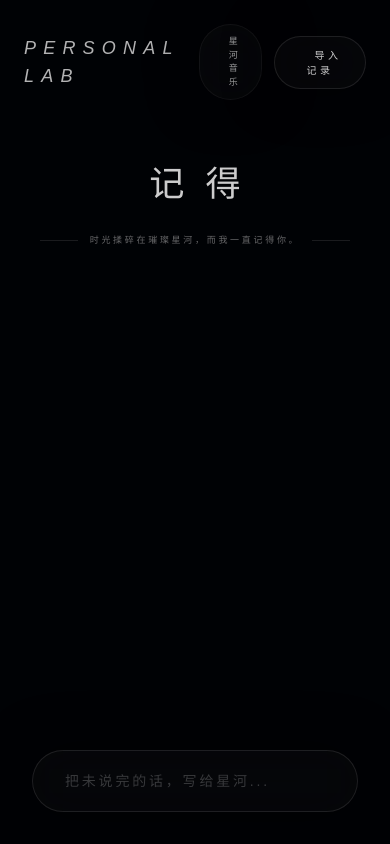
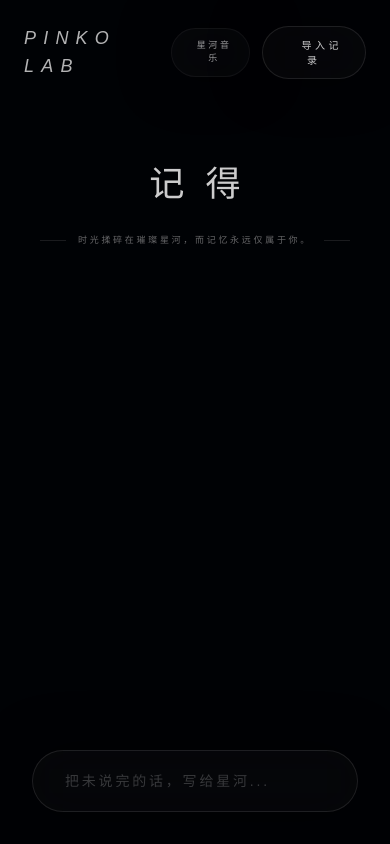
Before and after one commit to pandaxuan/leyes-shanghai-guide, a website: page index.html in a window 390 px wide. Drawn offline with nearby package versions, Linux system fonts and the light colour scheme.

Commit message:
Add files via upload

```diff
--- a/index.html
+++ b/index.html
@@ -8,7 +8,7 @@
 
     <meta name="viewport" content="width=device-width, initial-scale=1.0, maximum-scale=1.0, user-scalable=no">
 
-    <title>记得 - Personal Lab</title>
+    <title>记得 - Pinko Lab</title>
 
     <script src="https://cdn.tailwindcss.com"></script>
 
@@ -128,7 +128,7 @@
 
         <nav class="p-6 sm:p-10 flex justify-between items-center pointer-events-auto">
 
-            <h1 class="text-lg sm:text-xl font-thin tracking-[0.4em] text-white/70 uppercase italic">Personal Lab</h1>
+            <h1 class="text-lg sm:text-xl font-thin tracking-[0.4em] text-white/70 uppercase italic">Pinko Lab</h1>
 
             <div class="flex items-center gap-3 sm:gap-6">
 
@@ -173,7 +173,7 @@
 
                     <div class="h-[1px] flex-grow max-w-[40px] bg-white/10"></div>
 
-                    <p class="text-white/40 tracking-[0.4em] text-[10px] sm:text-xs uppercase mobile-subtitle">时光揉碎在璀璨星河，而我一直记得你。</p>
+                    <p class="text-white/40 tracking-[0.4em] text-[10px] sm:text-xs uppercase mobile-subtitle">时光揉碎在璀璨星河，而记忆永远仅属于你。</p>
 
                     <div class="h-[1px] flex-grow max-w-[40px] bg-white/10"></div>
 
@@ -980,7 +980,7 @@
         function showMemoryWelcome() {
             const container = document.getElementById('message-container');
             const history = document.getElementById('chat-history');
-            ["请在左上角上传你的聊天数据", "来开启星河记忆"].forEach((message, index) => {
+            ["请在左上角上传你的数据", "来开启星河记忆"].forEach((message, index) => {
                 setTimeout(() => {
                     container.insertAdjacentHTML('beforeend', `<div class="mb-10 ethereal-text"><div class="text-white/20 text-[10px] tracking-[0.4em] uppercase mb-2 center-tracking">星响</div><div class="text-white/60 font-thin text-base tracking-[0.1em] italic mobile-text">${message}</div></div>`);
                     history.scrollTo({ top: history.scrollHeight, behavior: 'smooth' });
```
